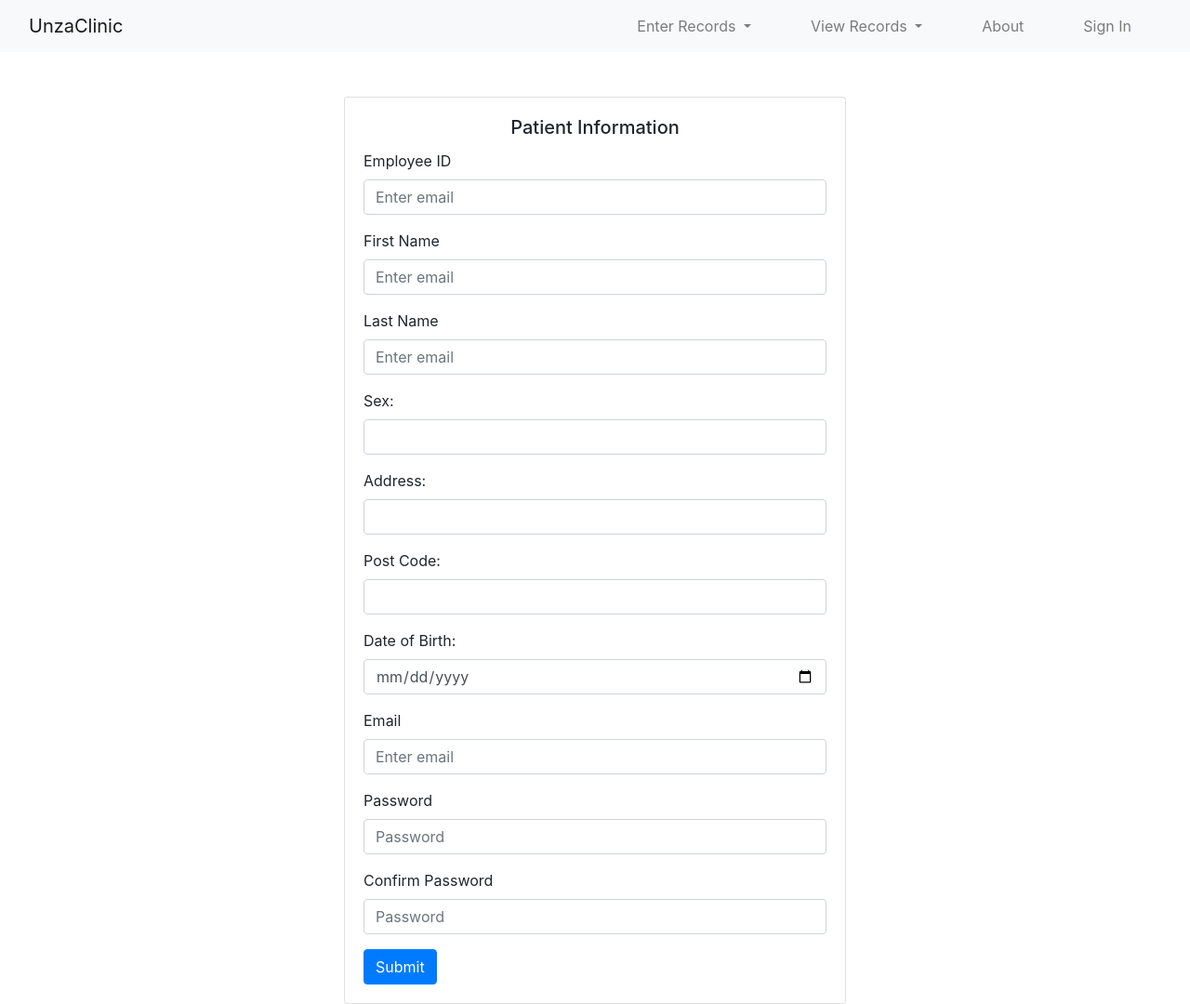
After one commit to Codewani/clinic, a Flask app: page /register in a window 1280 px wide. The commit adds this page. Shown: the whole page at 93% size. Run offline with Flask 3, Linux system fonts and the light colour scheme; some libraries are stand-ins or nearby versions.

Commit message:
Users DB

```diff
--- a/app.py
+++ b/app.py
@@ -1,4 +1,6 @@
-from flask import Flask, render_template, request, redirect
+from flask import Flask, render_template, request, redirect, session
+from flask_session import Session
+
 from flask_mysqldb import MySQL
 
 app = Flask(__name__)
@@ -9,14 +11,30 @@ app.config['MYSQL_PASSWORD'] = "Wongani1234@"
 app.config['MYSQL_DB'] = "hospital"
 #The line below ensures that the fetchall function returns a dictionary instead of a list
 app.config['MYSQL_CURSORCLASS'] = 'DictCursor'
+app.config["SESSION_PERMANENT"] = False
+app.config["SESSION_TYPE"] = "filesystem"
+Session(app)
 
 db = MySQL(app)
+
+#A function that allows me to open the mySQL cursor, execute a command(INSERT, DELETE or UPDATE) and commit the changes instead of repeating the same code
+def execute(command, *args):
+    fields = list()
+    for field in args:
+        fields.append(field)
+    cur = db.connection.cursor()
+    if fields:
+        cur.execute(command, fields)
+    else:
+        cur.execute(command)
+    db.connection.commit()
+    cur.close
 
 @app.route("/")
 def hello_world():
     return render_template("main.html")
 
-@app.route("/ward")
+@app.route("/ward", methods=['GET', 'POST'])
 def ward():
     if request.method == 'POST':
         ward_id         = request.form['ward_id']
@@ -25,11 +43,7 @@ def ward():
         nurse_in_charge = request.form['nurse_in_charge']
         ward_type       = request.form['ward_type']
 
-        cur = db.connection.cursor()
-
-        cur.execute("INSERT INTO ward (ward_id, ward_name, number_beds, nurse_in_charge, ward_type) VALUES (%s, %s, %s, %s)", (ward_id, ward_name, number_beds, nurse_in_charge, ward_type))
-        db.connection.commit()
-        cur.close
+        execute("INSERT INTO ward (ward_id, ward_name, number_beds, nurse_in_charge, ward_type) VALUES (%s, %s, %s, %s, %s)", ward_id, ward_name, number_beds, nurse_in_charge, ward_type)
     return render_template("ward.html")
 
 @app.route("/patients", methods=['GET', 'POST'])
@@ -46,18 +60,14 @@ def patients():
         ward_id     = request.form['ward_id']
         next_of_kin = request.form['next_of_kin']
 
-        cur = db.connection.cursor()
+        execute("INSERT INTO patient (patient_id, name, initials, sex, address, post_code, admission, DOB, ward_id_id, next_of_kin) VALUES (%s, %s, %s, %s, %s, %s, %s, %s, %s, %s)", patient_id, name, initials, sex, address, post_code, admission, DOB, ward_id, next_of_kin)
 
-        cur.execute("INSERT INTO patient (patient_id, name, initials, sex, address, post_code, admission, DOB, ward_id_id, next_of_kin) VALUES (%s, %s, %s, %s, %s, %s, %s, %s, %s, %s)", (patient_id, name, initials, sex, address, post_code, admission, DOB, ward_id, next_of_kin))
-        db.connection.commit()
-        cur.close
     return render_template("patients.html")
 
 @app.route("/viewPatients")
 def viewPatients():
     cur = db.connection.cursor()
     patients = cur.execute("SELECT * FROM patient")
-
     if patients > 0:
         patientDetails = cur.fetchall()
         return render_template('viewpatients.html', patients=patientDetails)
@@ -75,8 +85,8 @@ def viewWards():
 def editpatient(patient_id):
     cur = db.connection.cursor()
     cur.execute("SELECT * FROM patient WHERE patient_id = %s", (patient_id, ))
-    patients = cur.fetchall()
-    patient = patients[0]
+    patient = cur.fetchone()
+    cur.close
     if request.method == 'POST':
         patient_id  = request.form['patient_id']
         name        = request.form['name']
@@ -88,9 +98,9 @@ def editpatient(patient_id):
         DOB         = request.form['DOB']
         ward_id     = request.form['ward_id']
         next_of_kin = request.form['next_of_kin']
-        cur.execute("UPDATE patient SET name = %s, initials = %s, sex = %s, address = %s, post_code = %s, admission = %s, DOB = %s, ward_id_id = %s, next_of_kin = %s WHERE patient_id = %s", (name, initials, sex, address, post_code, admission, DOB, ward_id, next_of_kin, patient_id))
-        db.connection.commit()
-        cur.close
+
+        execute("UPDATE patient SET name = %s, initials = %s, sex = %s, address = %s, post_code = %s, admission = %s, DOB = %s, ward_id_id = %s, next_of_kin = %s WHERE patient_id = %s", name, initials, sex, address, post_code, admission, DOB, ward_id, next_of_kin, patient_id)
+
         return redirect("/viewPatients")
     return render_template("editpatients.html", patient = patient)
 
@@ -98,8 +108,8 @@ def editpatient(patient_id):
 def editward(ward_id):
     cur = db.connection.cursor()
     cur.execute("SELECT * FROM ward WHERE ward_id = %s", (ward_id, ))
-    wards = cur.fetchall()
-    ward = wards[0]
+    ward = cur.fetchone()
+    cur.close
     if request.method == 'POST':
         ward_id         = request.form['ward_id']
         ward_name       = request.form['ward_name']
@@ -107,32 +117,56 @@ def editward(ward_id):
         nurse_in_charge = request.form['nurse_in_charge']
         ward_type       = request.form['ward_type']
 
-        cur.execute("UPDATE ward SET ward_name = %s, number_beds = %s, nurse_in_charge = %s, ward_type = %s WHERE ward_id = %s", (ward_name, number_beds, nurse_in_charge, ward_type, ward_id))
-        db.connection.commit()
-        cur.close
+        execute("UPDATE ward SET ward_name = %s, number_beds = %s, nurse_in_charge = %s, ward_type = %s WHERE ward_id = %s", ward_name, number_beds, nurse_in_charge, ward_type, ward_id)
         return redirect("/viewWards")
     return render_template("editward.html", ward = ward)
 
 @app.route("/deletepatient/<string:patient_id>", methods=['GET', 'POST'])
 def deletepatient(patient_id):
-    cur = db.connection.cursor()
     if request.method == 'POST':
-        cur.execute("DELETE from patient WHERE patient_id = %s", (patient_id, ))
-        db.connection.commit()
-        cur.close
+        execute("DELETE from patient WHERE patient_id = %s", (patient_id, ))
         return redirect("/viewPatients")
     return render_template("delete_patient.html", patient_id = patient_id)
 
 @app.route("/deleteward/<string:ward_id>", methods=['GET', 'POST'])
 def deleteward(ward_id):
-    cur = db.connection.cursor()
     if request.method == 'POST':
-        cur.execute("DELETE from ward WHERE ward_id = %s", (ward_id, ))
-        db.connection.commit()
-        cur.close
+        execute("DELETE from ward WHERE ward_id = %s", (ward_id, ))
         return redirect("/viewWards")
     return render_template("delete_ward.html", ward_id = ward_id)
 
+@app.route("/wardPatients/<string:ward_id>", methods=['GET'])
+def wardPatients(ward_id):
+    cur = db.connection.cursor()
+    cur.execute("SELECT * from patient WHERE ward_id_id = %s", (ward_id,))
+    patients = cur.fetchall()
+    cur.execute("SELECT ward_name from ward WHERE ward_id = %s", (ward_id,))
+    ward_name = cur.fetchall()[0]['ward_name']
+
+    return render_template("wardPatients.html", patients = patients, ward_name = ward_name)
+
+@app.route("/register", methods = ["GET", "POST"])
+def register():
+    passwordError = False
+    if request.method == 'POST':
+        employee_id      = request.form['employee_id']
+        FirstName        = request.form['FirstName']
+        LastName         = request.form['LastName']
+        sex              = request.form['sex']
+        address          = request.form['address']
+        post_code        = request.form['post_code']
+        DOB              = request.form['DOB']
+        email            = request.form['email']
+        password         = request.form['password']
+        confirm_password = request.form['confirm_password']
+
+        if password != confirm_password:
+            passwordError = True
+            return render_template("authenticate/register.html", passwordError = passwordError)
+
+        execute("INSERT INTO users (employeeId, FirstName, LastName, sex, address, postCode, DOB, email, password) VALUES (%s, %s, %s, %s, %s, %s, %s, %s, %s)", employee_id, FirstName, LastName, sex, address, post_code, DOB, email, password)
+        return redirect("/login")
+    return render_template("authenticate/register.html", passwordErrorv= passwordError)
 @app.route("/login")
 def login():
     return render_template("authenticate/login.html")
--- a/templates/authenticate/login.html
+++ b/templates/authenticate/login.html
@@ -1,4 +1,4 @@
-{% extends "base.html" %}
+{% extends "main.html" %}
 
 {% block title %}LogIn{% endblock %}
 {% block styling %}
@@ -10,7 +10,7 @@
         <div class="col-md-6">
             <div class="card">
                 <div class="card-body">
-                    <h5 class="card-title text-center">Patient Information</h5>
+                    <h5 class="card-title text-center">Login</h5>
                         <form action="" method="POST">
                             <div class="form-group">
                             <label>User Name</label>
@@ -20,6 +20,7 @@
                             <label for="exampleInputPassword1">Password</label>
                              <input type="password" class="form-control" name="password" placeholder="Password">
                             </div>
+                            <label for="exampleInputPassword1">Don't have an account? <a href="/register">Sign Up</a> Here</label>
                             <button type="submit" class="btn btn-primary">Submit</button>
                         </form>
                     </div>
--- /dev/null
+++ b/templates/authenticate/register.html
@@ -0,0 +1,65 @@
+{% extends "main.html" %}
+
+{% block title %}Sign Up{% endblock %}
+{% block styling %}
+{% endblock styling %}
+
+{% block page_content %}
+<div class="container mt-5">
+    <div class="row justify-content-center">
+        <div class="col-md-6">
+            <div class="card">
+                <div class="card-body">
+                    <h5 class="card-title text-center">Patient Information</h5>
+                        {% if passwordError %}
+                          <h5 style="color:red">Your password and confirmed password did not match.</h3>
+                        {% endif %}
+                        <form action="" method="POST">
+                          <div class="form-group">
+                            <label>Employee ID</label>
+                            <input type="text" class="form-control" name="employee_id" placeholder="Enter email">
+                          </div>
+                            <div class="form-group">
+                              <label>First Name</label>
+                              <input type="text" class="form-control" name="FirstName" placeholder="Enter email">
+                            </div>
+                            <div class="form-group">
+                              <label>Last Name</label>
+                              <input type="text" class="form-control" name="LastName" placeholder="Enter email">
+                            </div>
+                            <div class="form-group">
+                              <label for="sex">Sex:</label>
+                              <input type="text" class="form-control" name="sex" id="sex" required maxlength="10"/>
+                            </div>
+                            <div class="form-group">
+                                <label for="address">Address:</label>
+                                <input type="text" class="form-control" name="address" id="address" required maxlength="255"/>
+                            </div>
+                            <div class="form-group">
+                                <label for="post_code">Post Code:</label>
+                                <input type="text" class="form-control" name="post_code" id="post_code" required maxlength="10"/>
+                            </div>
+                            <div class="form-group">
+                                <label for="DOB">Date of Birth:</label>
+                                <input type="date" class="form-control" name="DOB" id="DOB" required/>
+                            </div>
+                            <div class="form-group">
+                              <label>Email</label>
+                              <input type="text" class="form-control" name="email" placeholder="Enter email">
+                            </div>
+                            <div class="form-group">
+                              <label for="exampleInputPassword1">Password</label>
+                              <input type="password" class="form-control" name="password" placeholder="Password">
+                            </div>
+                            <div class="form-group">
+                              <label for="exampleInputPassword2">Confirm Password</label>
+                              <input type="password" class="form-control" name="confirm_password" placeholder="Password">
+                            </div>
+                            <button type="submit" class="btn btn-primary">Submit</button>
+                        </form>
+                    </div>
+                </div>
+            </div>
+        </div>
+    </div>
+{% endblock page_content %}
--- a/templates/viewward.html
+++ b/templates/viewward.html
@@ -19,7 +19,7 @@
                 {% for ward in wards %}
                 <tr>
                     <td>
-                        <a href="#">{{ ward.ward_id }}</a>
+                        <a href="/wardPatients/{{ ward.ward_id }}">{{ ward.ward_id }}</a>
                     </td>
                     <td>{{ ward.ward_name }}</td>
                     <td>{{ ward.number_beds }}</td>
--- a/templates/ward_details.html
+++ b/templates/wardPatients.html
@@ -4,7 +4,7 @@
 {% block page_content %}
 <div class="card m-4">
     <div class="card-body">
-    <h2 class="text-center">Patients in Ward {{ ward.ward_id }} : {{ ward.ward_name }}</h2>
+    <h2 class="text-center">Patients in {{ ward_name }} ward:</h2>
     <table id="example" class="table table-striped table-bordered" style="width:100%">
         <thead>
             <tr>
@@ -15,7 +15,7 @@
             </tr>
         </thead>
         <tbody>
-            {% for patient in patients_in_ward %}
+            {% for patient in patients %}
             <tr>
                 <td>{{ patient.patient_id }}</td>
                 <td>{{ patient.name }}</td>
```
Also changed, not shown: 1 other file.
